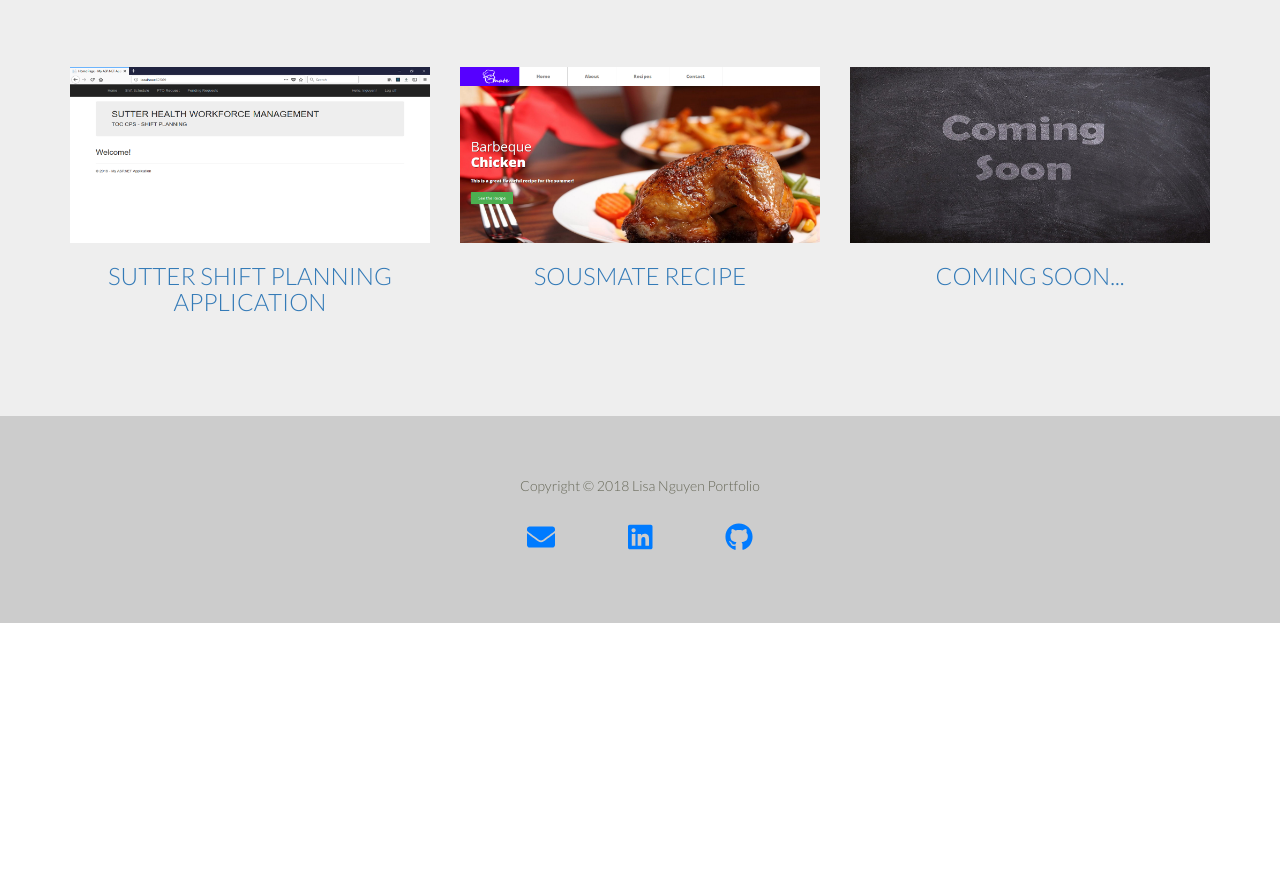
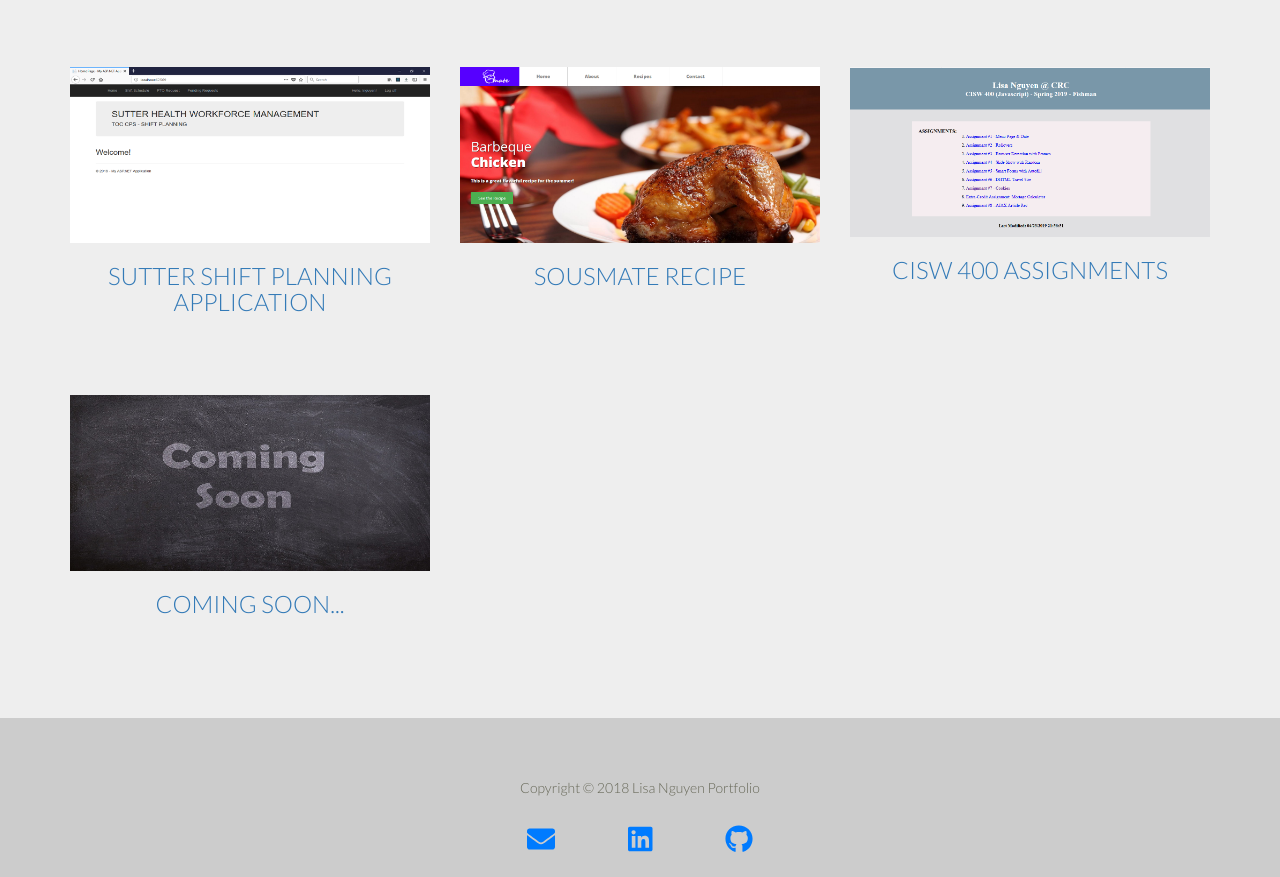
Before and after one commit to lisaluvkode/Lisa-Nguyen-Portfolio, a plain HTML site: page index.html in a window 1280 px wide. Shown: the part 1077-1954 px from the top of the page. Before the commit the page ends 1700 px from the top, so only its background shows below. Drawn offline with Linux system fonts and the light colour scheme.

Commit message:
Add project
Add CISW 400 Assignment Homepage

```diff
--- a/index.html
+++ b/index.html
@@ -84,9 +84,17 @@
     </div>
 
     <div class="col-md-4 space">
+      <a class="link_style" href="https://cisw2.crc.losrios.edu/~w1461924/index.html"><img class="img-responsive img-op" src="images/CISW400_Assignments.png" alt="Assignments">
+    <h3 class="text-uppercase">CISW 400 Assignments</h3></a>
+    </div>
+  </div>
+
+  <div class="row text-center">
+    <div class="col-md-4 space">
       <a class="link_style" href="#"><img class="img-responsive img-op" src="images/coming-soon.jpg" alt="coming soon">
     <h3 class="text-uppercase">Coming Soon...</h3></a>
     </div>
+
   </div>
 
     <div class="row text-center">
```
Also changed, not shown: images/CISW400_Assignments.png (added).
